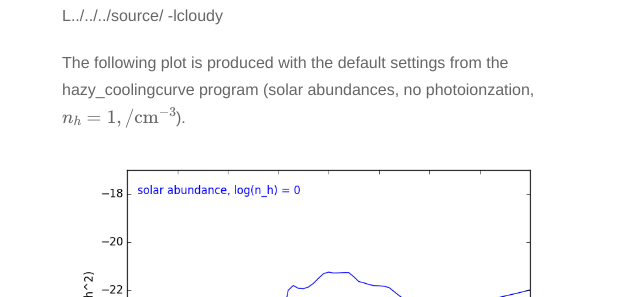
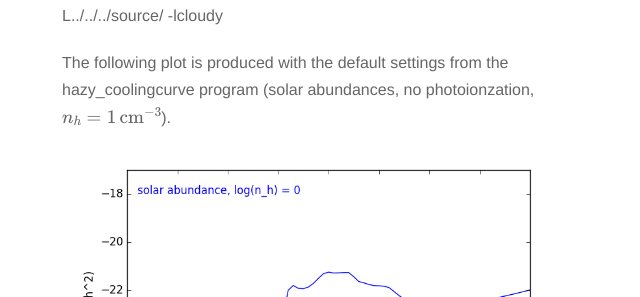
Before and after one commit to evaneschneider/site, a Jekyll site: the page built from _posts/2015-12-8-compiling-cloudy.markdown, in a window 1280 px wide. Shown: the part 1017-1314 px from the top of the page, without its empty margins (318-958 px from the left). Built offline with Jekyll 4.4.1, drawn with Linux system fonts in a browser that asks for light colours; nearby versions of some CDN libraries; formulas are drawn with MathJax 3.

Commit message:
fixed image

```diff
--- a/_posts/2015-12-8-compiling-cloudy.markdown
+++ b/_posts/2015-12-8-compiling-cloudy.markdown
@@ -30,5 +30,5 @@ To compile a single sample program (e.g. hazy_coolingcurve) do:
 g++ -ansi -O3 -ftrapping-math -fno-math-errno  -Wall -W -g hazy_coolingcurve.cpp -o hazy_coolingcurve.exe -I../../../source -L../../../source/ -lcloudy
 
 The following plot is produced with the default settings from the
-hazy_coolingcurve program (solar abundances, no photoionzation, $$n_h = 1 ,/ \mathrm{cm}^{-3}$$).
+hazy_coolingcurve program (solar abundances, no photoionzation, $$n_h = 1 \, \mathrm{cm}^{-3}$$).
 <img src="{{ site.url }}assets/images/hazy_coolingcurve.png">
```
